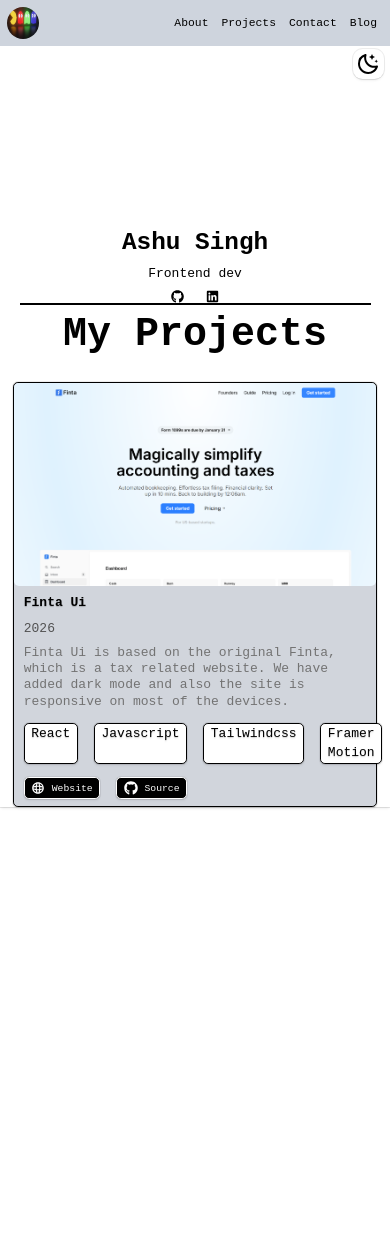
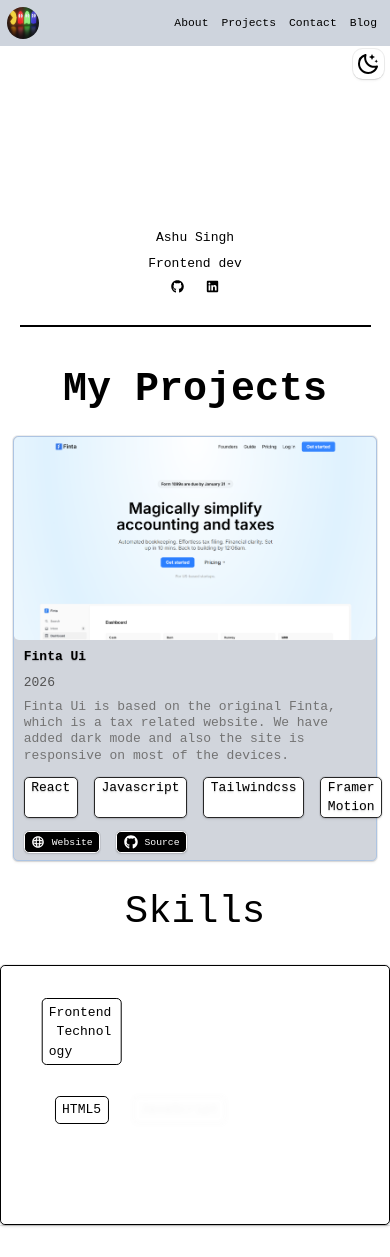
Before and after one commit to Evolver-3/ashusingh-portfolio, a React (Vite) app: page / in a window 390 px wide. Before the commit the page ends 844 px from the top, so only its background shows below. Built offline with nearby package versions, Linux system fonts and the light colour scheme.

Commit message:
animation add but no lines

```diff
--- a/src/App.jsx
+++ b/src/App.jsx
@@ -5,6 +5,7 @@
 import Dark from './Components/DarkMode/Dark'
 import Container from './Components/Container'
 import {motion} from 'motion/react'
+import Skills from './Components/Skills'
 
 const App = () => {
   const [dark,setDark]=useState(
@@ -33,6 +34,7 @@
         <Dark dark={dark} setDark={setDark} />
         <Body/>
         <Projects dark={dark}/>
+        <Skills/>
       </Container>
     </motion.div>
   )
--- a/src/Components/Body.jsx
+++ b/src/Components/Body.jsx
@@ -26,7 +26,7 @@
 
       <div className="order-2 md:order-1 md:w-1/2 text-foreground flex flex-col gap-2">
 
-        <CharAnimate text="Ashu Singh"/>
+        <CharAnimate text="Ashu Singh" className='text-md'/>
 
         <h3 className="text-md ">Frontend dev</h3>
 
@@ -108,7 +108,7 @@
         </div>
       </div>
    </div>
-    <div className="w-9/10 mx-auto h-px border border-foreground "></div>
+    <div className="w-9/10 mx-auto h-px border border-foreground my-10"></div>
    </>
 
 
--- a/src/Components/Skills.jsx
+++ b/src/Components/Skills.jsx
@@ -1,9 +1,121 @@
-import React from 'react'
+import React, { useEffect, useState } from 'react'
+import  {motion, useAnimate,useInView} from 'motion/react'
+import CharAnimate from './comp/CharAnimate'
 
 const Skills = () => {
+
+
+  const [scope,animate]=useAnimate()
+
+  const isInView=useInView(scope)
+
+  const spring = {
+  type: "spring",
+  stiffness: 60,
+  damping: 15,
+  mass: 3.5
+  }
+
+  const AnimationTree=async()=>{
+    await animate(".first",{opacity:1,filter:"blur(0px)",y:0},{delay:0.3,...spring})
+
+  await new Promise(resolve => setTimeout(resolve, 100))
+
+    await animate(".secOne",{opacity:1,filter:"blur(0px)",y:0},spring)
+
+    await Promise.all([
+    animate(".secTwo",{opacity:1,filter:"blur(0px)",x:0},spring),
+
+    animate(".secThree",{opacity:1,filter:"blur(0px)",x:0},spring)
+    ])
+
+    await new Promise(resolve => setTimeout(resolve, 100))
+
+    await Promise.all([
+    animate(".thirdOne",{opacity:1,filter:"blur(0px)",y:0},spring),
+
+    animate(".thirdTwo",{opacity:1,filter:"blur(0px)",y:0},spring)
+    ])
+
+  }
+
+  useEffect(()=>{
+
+    if(!isInView) return
+
+      AnimationTree()
+
+  },[isInView])
+
+
   return (
-    <div>Skills</div>
+  <div className='w-full flex flex-col items-center justify-center my-10 '>
+    <h2 className='relative text-5xl text-foreground   '>Skills
+    </h2>
+
+    <div className='w-full  shadow-acer border border-foreground mx-auto rounded-md mt-10 md:mx-10 flex  gap-20 justify-around h-80'
+     ref={scope}
+     >
+
+      <motion.div
+      className='relative flex flex-col items-center w-1/2'>
+
+
+        <SmallItem data={"Frontend Technology"} className='absolute top-10 left-1/2 -translate-x-1/2 first'
+        initial={{opacity:0,filter:"blur(3px)"}}
+        initialPosition={{y:-40}}/>
+
+        <SmallItem data={"JavaScript"} className='absolute top-40 left-[10%] secTwo'
+        initial={{opacity:0,filter:"blur(3px)"}}
+        initialPosition={{x:120}}/>
+
+        <SmallItem data={"HTML5"}  className='absolute top-40 left-1/2 -translate-x-1/2 secOne'
+        initial={{opacity:0,filter:"blur(3px)"}}
+        initialPosition={{y:-35}}/>
+
+        <SmallItem data={'CSS3'} className='absolute top-40 right-[10%] secThree'
+        initial={{opacity:0,filter:"blur(3px)"}}
+        initialPosition={{x:-150}}/>
+
+        <SmallItem data={"React"}  className='absolute top-60 left-[10%]  thirdOne'
+        initial={{opacity:0,filter:"blur(3px)"}}
+        initialPosition={{y:-100}}/>
+
+        <SmallItem data={'Tailwind CSS'}  className='absolute top-60 right-[10%] thirdTwo'
+        initial={{opacity:0,filter:"blur(3px)"}}
+        initialPosition={{y:-100}}/>
+
+      </motion.div>
+
+      <div className='flex flex-col gap-30 items-center'>
+
+        <SmallItem data={"Animations"} />
+
+        <SmallItem data={"Framer Motion"}/>
+      </div>
+
+      <div>
+
+      </div>
+
+    </div>
+  </div>
   )
 }
 
 export default Skills
+
+const SmallItem=({data,className,initialPosition})=>{
+
+
+  return(
+    <motion.div className={`inline-block text-foreground bg-card rounded-md px-2 py-1 border border-bg ${className}`}
+    initial={{
+      opacity:0,
+      filter:"blur(3px)",
+      ...initialPosition
+    }}>
+      <CharAnimate text={data}/>
+    </motion.div>
+  )
+}
--- a/src/Components/comp/CharAnimate.jsx
+++ b/src/Components/comp/CharAnimate.jsx
@@ -1,17 +1,18 @@
 import React from 'react'
 import {motion} from 'motion/react'
 
-const CharAnimate = ({text}) => {
+const CharAnimate = ({text,className}) => {
 
 const words=text.split("")
   return (
-    <motion.div className="text-3xl font-bold leading-tight">
+    <motion.div className={`${className=""}`}>
               {words.map((word,i)=>(
                 <motion.span
                 className=" inline-block"
                 key={i}
                 initial={{opacity:0,x:0,filter:"blur(3px)"}}
-                whileInView={{opacity:1, x: [0, -3, 0],filter:"blur(0px)"}}
+                animate={{opacity:1, x: [0, -3, 0],filter:"blur(0px)"}}
+                viewport={{once:true}}
                 transition={{
                   delay:i * 0.1,
                   duration:0.3
--- a/src/index.css
+++ b/src/index.css
@@ -11,6 +11,8 @@
   --card:white;
   --nav:oklch(86.799% 0.01413 258.444);
   --bottom:oklch(87.2% 0.01 258.338);
+  --btn:var(--color-neutral-800);
+  --bdr:oklch(81.294% 0.04946 255.177);
 
 
 }
@@ -20,6 +22,8 @@
   --card:oklch(21.6% 0.006 56.043);
   --nav:oklch(21.6% 0.006 56.043);
   --bottom:oklch(20.8% 0.042 265.755);
+  --btn:var(--color-neutral-400);
+  --bdr:oklch(70.9% 0.01 56.259);
 }
 
 @theme inline {
@@ -32,5 +36,7 @@
   --color-card:var(--card);
   --color-nav:var(--nav);
   --color-bottom:var(--bottom);
+  --color-btn:var(--btn);
+  --color-bdr:var(--bdr);
 
 }
```
